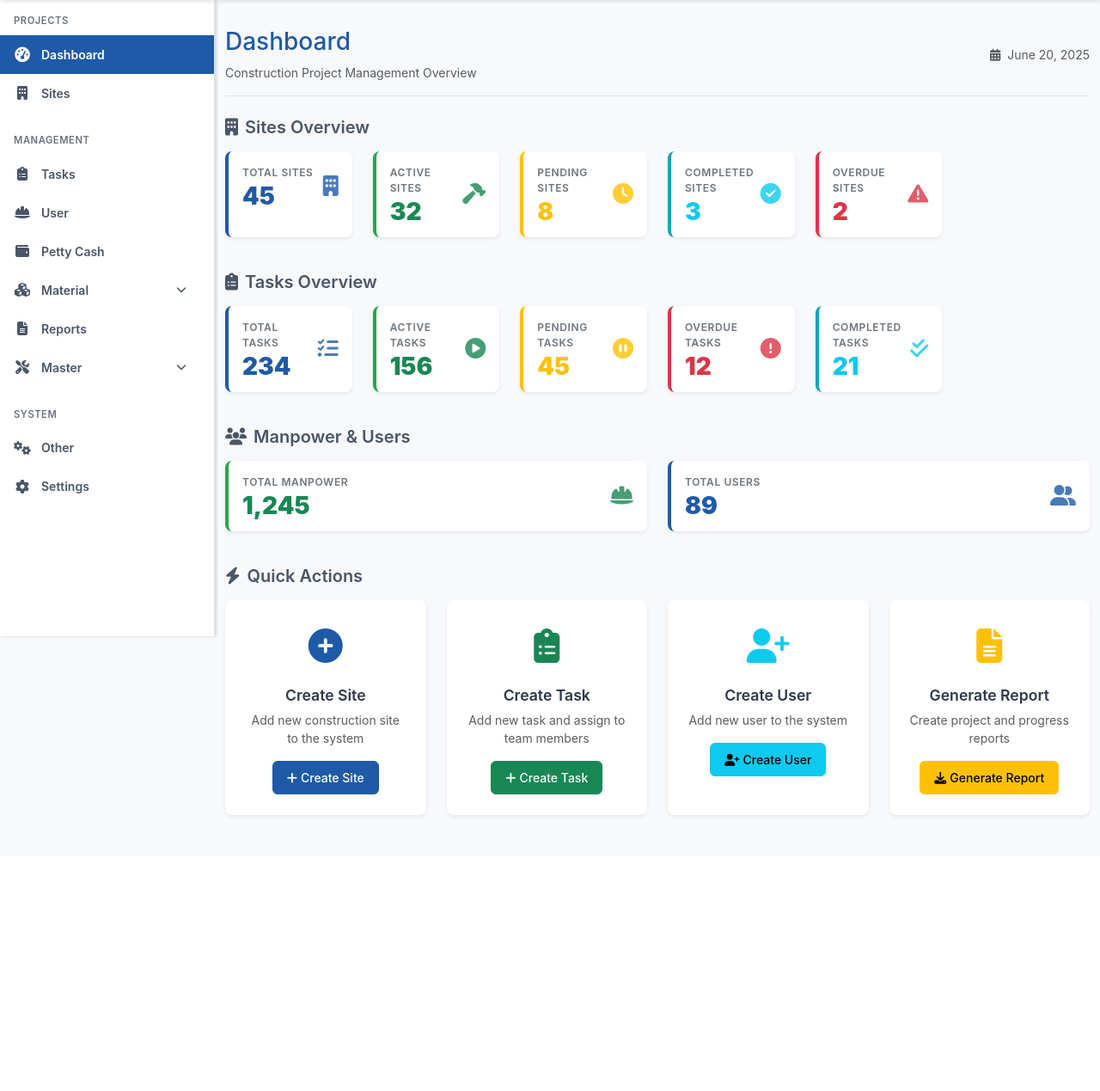
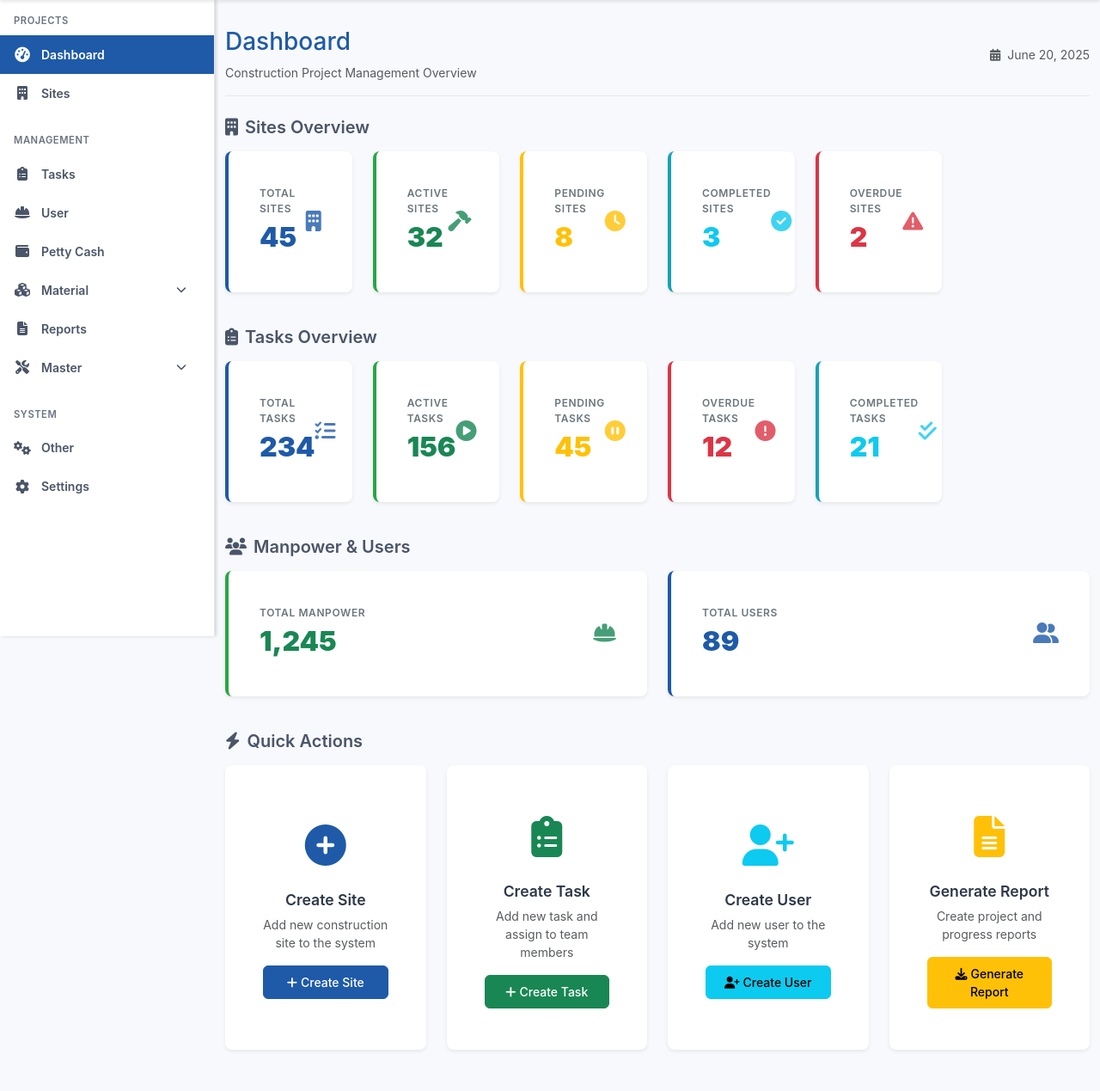
Before and after one commit to korat2511/Core_PMC_Admin_Panel, a Flask app: page /dashboard in a window 1280 px wide. Shown: the part 60-1329 px from the top of the page at 86% size. Before the commit the page ends 1011 px from the top, so only its background shows below. Run offline with Flask 3, Linux system fonts and the light colour scheme; some libraries are stand-ins or nearby versions.

Commit message:
Improve readability and appearance of cards on the dashboard display
Adjusts card height, padding, and font sizes in dashboard.css to enhance visual clarity.

Replit-Commit-Author: Agent
Replit-Commit-Session-Id: 3f9c1257-224b-4d66-b52a-edfece0431e9
Replit-Commit-Screenshot-Url: https://storage.googleapis.com/screenshot-production-us-central1/c73fac47-f748-4bef-ae93-45cd2bdb0aa2/22ac1eea-9050-4fbc-9dd9-054365a97660.jpg

```diff
--- a/static/css/dashboard.css
+++ b/static/css/dashboard.css
@@ -230,6 +230,7 @@ body {
     border: none;
     border-radius: 0.375rem;
     box-shadow: 0 0.15rem 1.75rem 0 rgba(33, 40, 50, 0.15);
+    min-height: 200px;
 }
 
 .card-header {
@@ -316,6 +317,8 @@ body {
     transition: transform 0.2s ease, box-shadow 0.2s ease;
     border: none;
     border-radius: 8px;
+    min-height: 120px;
+    padding: 1.5rem 1.25rem;
 }
 
 .stats-card:hover {
@@ -333,9 +336,10 @@ body {
 }
 
 .stats-value {
-    font-size: 1.75rem;
+    font-size: 2rem;
     font-weight: 900;
     line-height: 1;
+    margin: 0.5rem 0;
 }
 
 .stats-icon {
@@ -348,6 +352,8 @@ body {
     transition: transform 0.2s ease, box-shadow 0.2s ease;
     border: none;
     border-radius: 8px;
+    min-height: 140px;
+    padding: 1.5rem 1.25rem;
 }
 
 .quick-action-card:hover {
@@ -356,7 +362,8 @@ body {
 }
 
 .quick-action-icon {
-    font-size: 2.5rem;
+    font-size: 3rem;
+    margin-bottom: 1rem;
 }
 
 .quick-action-card .card-title {
@@ -421,7 +428,15 @@ h1, h2, h3, h4, h5, h6 {
     font-weight: 600;
     font-size: 1.1rem;
     color: #2d3748;
-    margin-bottom: 0.75rem;
+    margin-bottom: 1rem;
+}
+
+.card-body {
+    padding: 1.75rem;
+    display: flex;
+    flex-direction: column;
+    justify-content: center;
+    height: 100%;
 }
 
 /* Stat number styling to match reference */
```
